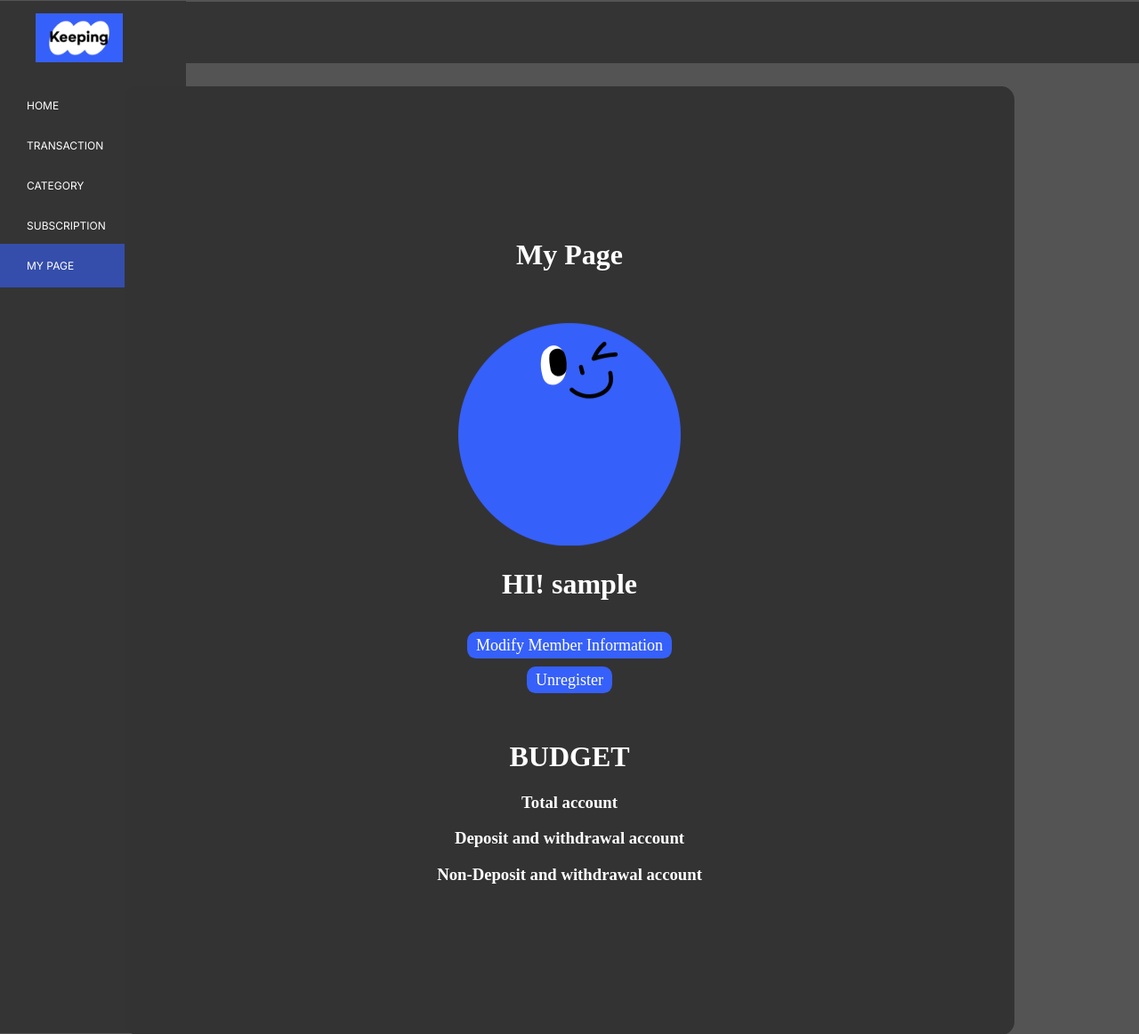
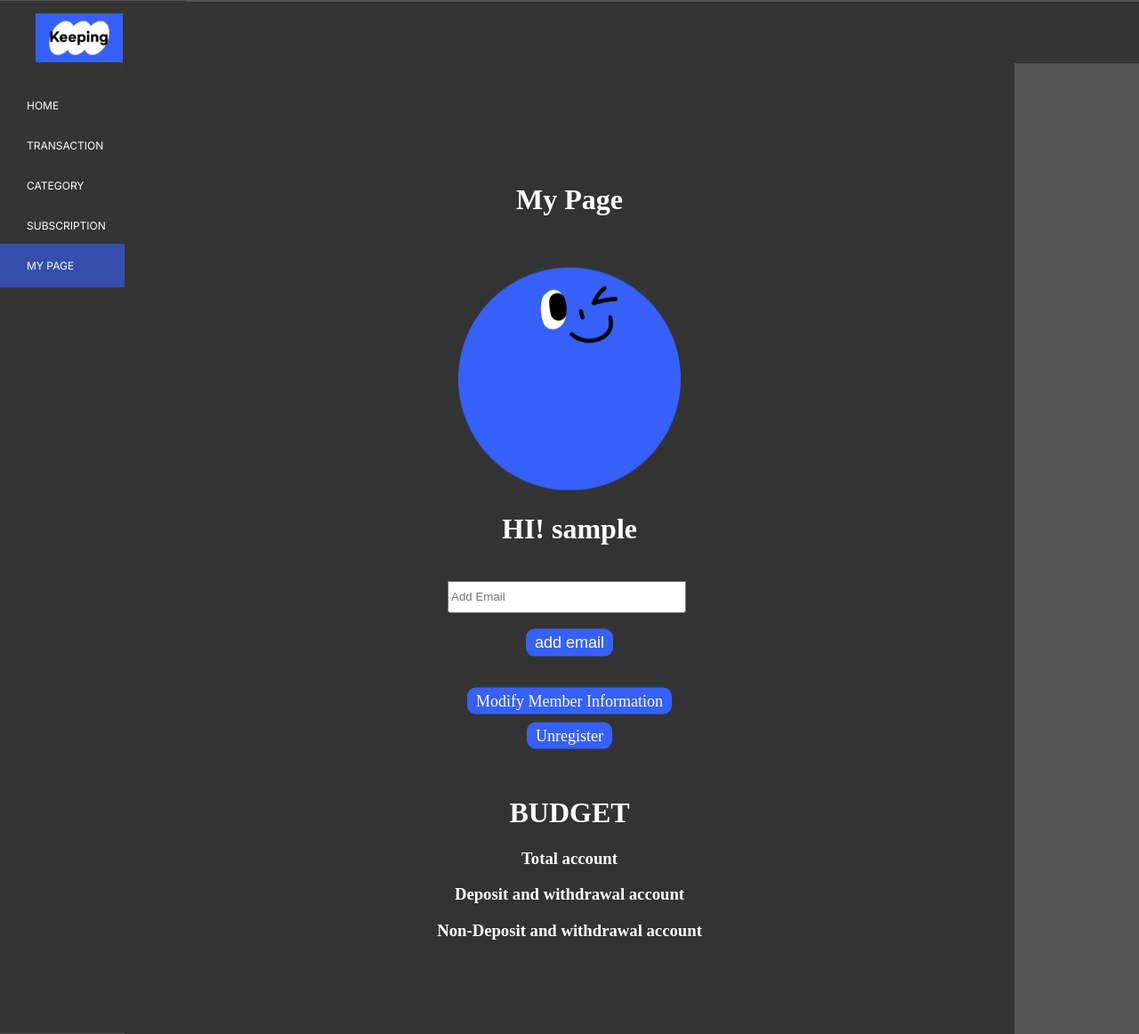
Before and after one commit to DBNet-Keeping/Keeping, a PHP site: page /mypage.php in a window 1280 px wide; the page is wider, and only the part inside the window is pictured. Shown: the top 1162 px of that part at 89% size. Run offline with PHP 8.4, Linux system fonts and the light colour scheme; the visitor is signed in with stand-in values (Sample User, id 1); data that the repository does not hold is empty.

Commit message:
multivalue email

```diff
--- a/mypage.css
+++ b/mypage.css
@@ -47,3 +47,22 @@
     font-size: 18px;
     border-radius: 10px;
 }
+
+.add_email{
+    width: 260px;
+    height: 30px;
+    margin-left: -6px;
+}
+
+.btn_add_email{
+    padding-top: 5px;
+    padding-bottom: 5px;
+    padding-right: 10px;
+    padding-left: 10px;
+    background-color: #3660FA;
+    color: rgb(255, 255, 255);
+    border: 0;
+    font-size: 18px;
+    border-radius: 10px;
+    margin-bottom: 40px;
+}
--- a/mypage.php
+++ b/mypage.php
@@ -42,16 +42,35 @@
     $db_name = 'keeping';
     mysqli_select_db($conn, $db_name);
 
-            $getEmailQuery = "SELECT email FROM user_email WHERE e_user_id = '$loggedInUserId'";  // 수정: 'e_user_id' -> e_user_id
+    // 이미 로그인한 사용자의 ID로 가정
+    $loggedInUserId = "test1212";
+
+    $getEmailQuery = "SELECT email FROM user_email WHERE e_user_id = '$loggedInUserId'";
     $result = $conn->query($getEmailQuery);
 
     while ($row = $result->fetch_assoc()) {
         echo "<div class='account-info'>";
-                echo "<p>";
+        echo "<h3>";
         echo $row['email'] . "    ";
-                echo "<p>";
+        echo "</h3>";
     }
 ?>
+
+<form method="post" action="">
+    <input type="text" name="add_email" class="add_email" placeholder="Add Email"><br>
+    <br>
+    <input type="submit" name="addEmail" value="add email" class="btn_add_email">
+</form>
+
+<?php
+    if(isset($_POST['addEmail'])){
+        $New_email = $_POST['add_email'];
+        $insertAccountQuery = "INSERT INTO user_email (e_user_id, email) VALUES ('$loggedInUserId', '$New_email')";
+
+        $result = $conn->query($insertAccountQuery);
+    }
+?>
+
         <a href="modify.php" class="modify">Modify Member Information</a>
         <br>
         <br>
```
Lines whose indentation alone changed are shown as unchanged.
